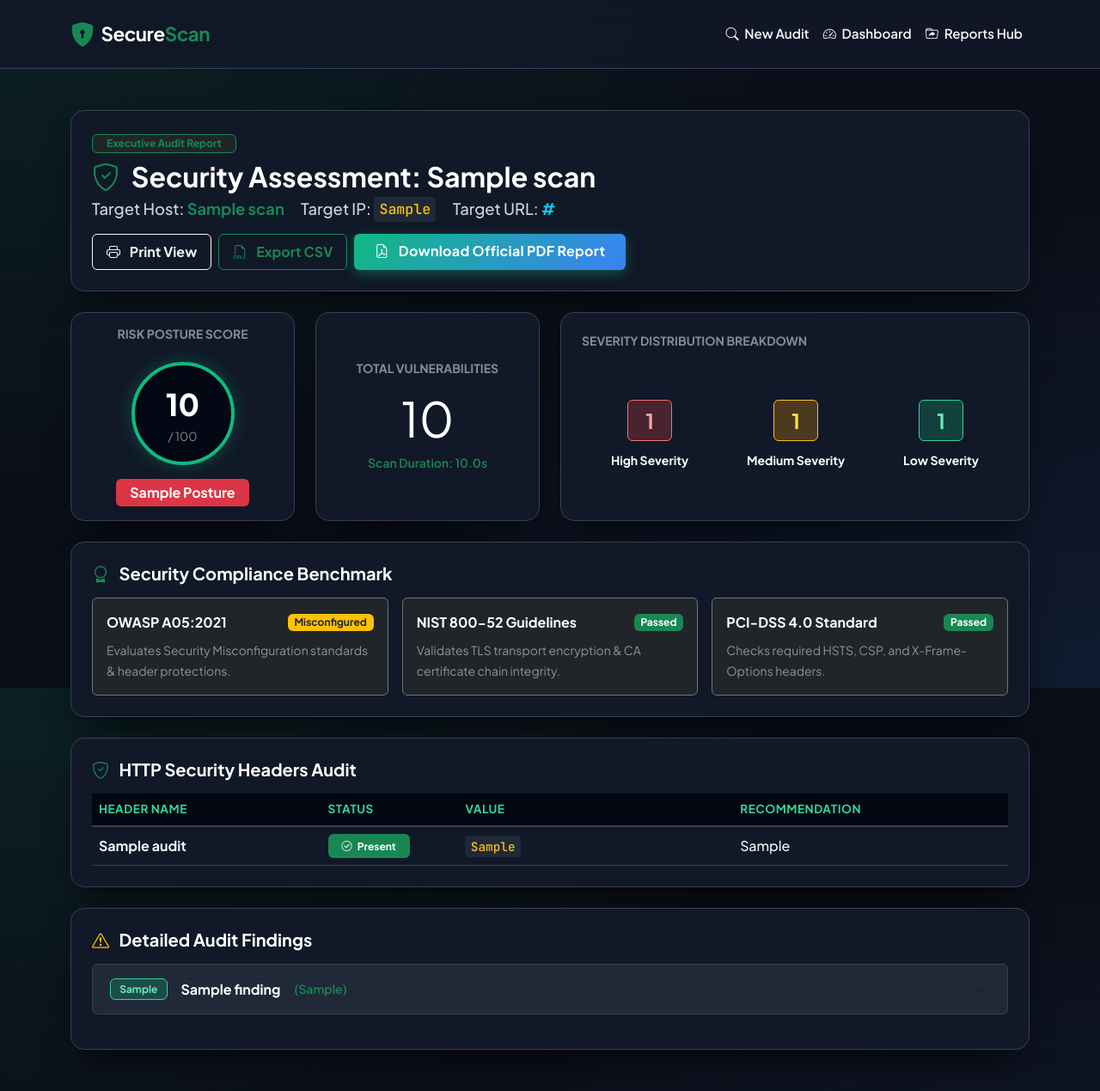
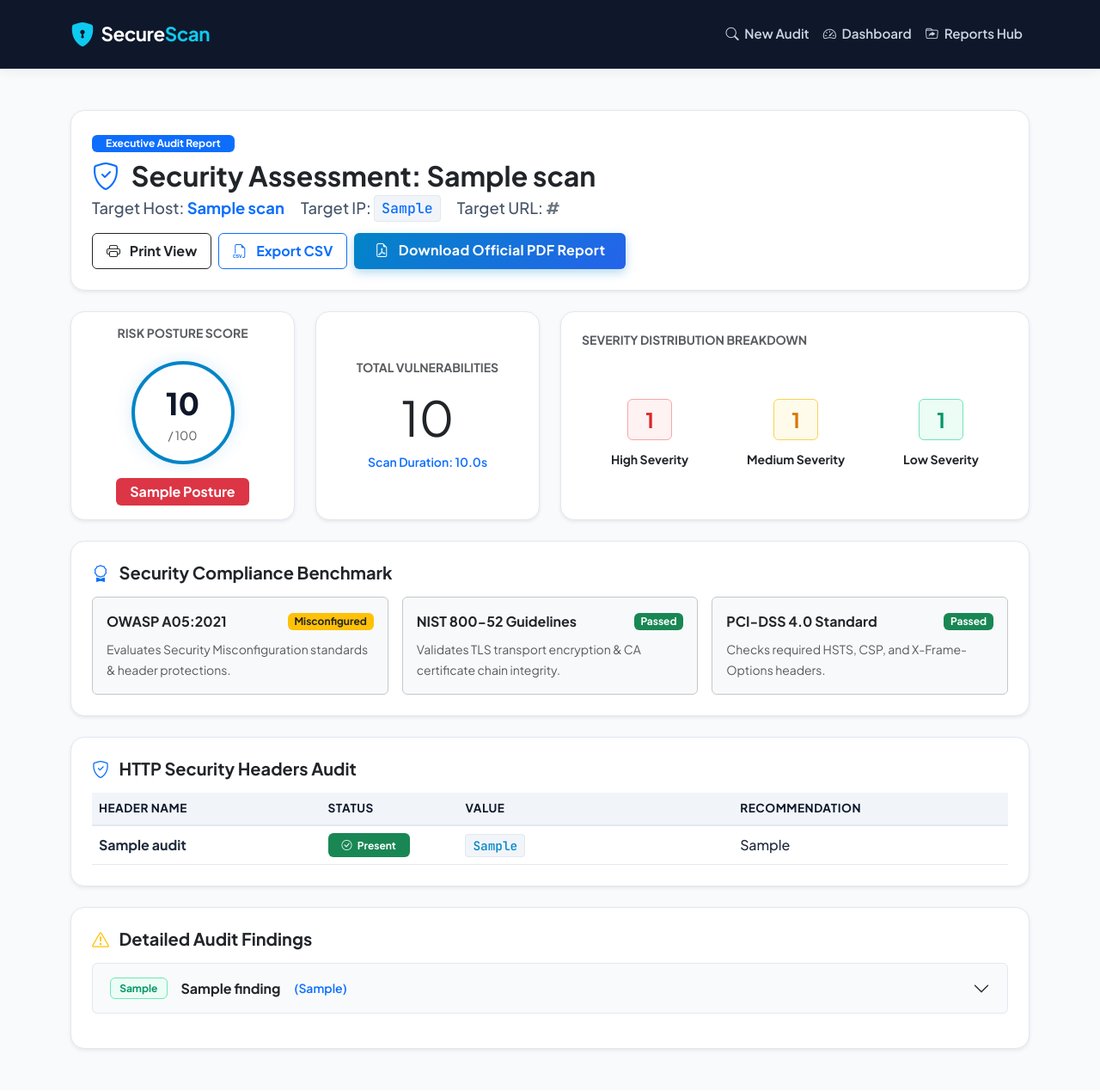
Before and after one commit to 4guru07/Web-application-security-scanner, a Flask app: page /report/1 in a window 1280 px wide. Shown: the whole page at 86% size. After the commit the page ends 1223 px from the top, so only its background shows below. Run offline with Flask 3, Linux system fonts and the light colour scheme; tables that the repository leaves empty hold one stand-in row (values such as "Sample post").

Commit message:
Redesign UI with professional Light theme, separate URL/Domain/IP search tabs, and BFCache Back button reset handler

```diff
--- a/static/css/style.css
+++ b/static/css/style.css
@@ -1,40 +1,35 @@
 @import url('https://fonts.googleapis.com/css2?family=Plus+Jakarta+Sans:wght@400;500;600;700;800&family=JetBrains+Mono:wght@400;500;600&display=swap');
 
 :root {
-  --bg-dark: #0b0f19;
-  --bg-card: #111827;
-  --bg-card-hover: #1f2937;
-  --bg-input: #1f2937;
-  --border-color: #374151;
-  --border-focus: #10b981;
+  --bg-light: #f8fafc;
+  --bg-card: #ffffff;
+  --bg-input: #ffffff;
+  --border-color: #e2e8f0;
+  --border-focus: #0284c7;
 
-  --text-white: #ffffff;
-  --text-heading: #f9fafb;
-  --text-body: #e5e7eb;
-  --text-muted: #9ca3af;
+  --text-primary: #0f172a;
+  --text-heading: #1e293b;
+  --text-body: #334155;
+  --text-muted: #64748b;
 
-  --accent-teal: #10b981;
-  --accent-emerald: #059669;
-  --accent-indigo: #6366f1;
+  --accent-primary: #0284c7;
+  --accent-secondary: #059669;
+  --accent-dark: #0f172a;
 
-  --gradient-btn: linear-gradient(135deg, #10b981 0%, #3b82f6 100%);
-  --gradient-btn-hover: linear-gradient(135deg, #059669 0%, #2563eb 100%);
-  --gradient-text: linear-gradient(135deg, #34d399 0%, #60a5fa 100%);
+  --gradient-btn: linear-gradient(135deg, #0284c7 0%, #2563eb 100%);
+  --gradient-btn-hover: linear-gradient(135deg, #0369a1 0%, #1d4ed8 100%);
+  --gradient-text: linear-gradient(135deg, #0284c7 0%, #059669 100%);
 
-  --high-color: #f87171;
-  --high-bg: rgba(239, 68, 68, 0.25);
-  --med-color: #fbbf24;
-  --med-bg: rgba(245, 158, 11, 0.25);
-  --low-color: #34d399;
-  --low-bg: rgba(16, 185, 129, 0.25);
+  --high-color: #dc2626;
+  --high-bg: #fef2f2;
+  --med-color: #d97706;
+  --med-bg: #fffbeb;
+  --low-color: #059669;
+  --low-bg: #ecfdf5;
 }
 
 body {
-  background-color: var(--bg-dark);
-  background-image:
-    radial-gradient(at 0% 0%, rgba(16, 185, 129, 0.1) 0px, transparent 50%),
-    radial-gradient(at 100% 100%, rgba(59, 130, 246, 0.1) 0px, transparent 50%);
-  background-attachment: fixed;
+  background-color: var(--bg-light);
   color: var(--text-body);
   font-family: 'Plus Jakarta Sans', system-ui, -apple-system, sans-serif;
   min-height: 100vh;
@@ -42,20 +37,20 @@ body {
 
 /* Navbar */
 .navbar-custom {
-  background-color: rgba(17, 24, 39, 0.95) !important;
-  backdrop-filter: blur(16px);
-  border-bottom: 1px solid var(--border-color);
+  background-color: #0f172a !important;
+  border-bottom: 1px solid #1e293b;
   padding: 0.85rem 0;
+  box-shadow: 0 4px 12px rgba(0, 0, 0, 0.05);
 }
 
 .navbar-brand {
   font-size: 1.4rem;
-  color: var(--text-white) !important;
+  color: #ffffff !important;
   letter-spacing: -0.5px;
 }
 
 .navbar-nav .nav-link {
-  color: #f3f4f6 !important;
+  color: #cbd5e1 !important;
   font-weight: 600;
   font-size: 0.95rem;
   padding: 0.5rem 1rem;
@@ -75,7 +70,7 @@ body {
 }
 
 .text-high-contrast-muted {
-  color: #d1d5db !important;
+  color: #475569 !important;
   font-size: 1.15rem;
   font-weight: 500;
 }
@@ -85,7 +80,7 @@ body {
   background: var(--bg-card) !important;
   border: 1px solid var(--border-color) !important;
   border-radius: 16px;
-  box-shadow: 0 20px 40px -15px rgba(0, 0, 0, 0.8);
+  box-shadow: 0 10px 30px -10px rgba(0, 0, 0, 0.06);
 }
 
 .hero-card {
@@ -137,38 +153,38 @@ body {
   font-weight: 700;
   letter-spacing: 0.3px;
   border: none !important;
-  box-shadow: 0 4px 14px 0 rgba(16, 185, 129, 0.4);
+  box-shadow: 0 4px 12px rgba(2, 132, 199, 0.3);
   transition: all 0.25s ease;
 }
 
 .btn-gradient:hover {
   background: var(--gradient-btn-hover) !important;
-  box-shadow: 0 6px 20px 0 rgba(16, 185, 129, 0.6);
-  transform: translateY(-2px);
+  box-shadow: 0 6px 18px rgba(2, 132, 199, 0.4);
+  transform: translateY(-1px);
   color: #ffffff !important;
 }
 
 /* Badges */
 .badge-high {
   background-color: var(--high-bg);
-  color: #fca5a5 !important;
-  border: 1px solid var(--high-color);
+  color: var(--high-color) !important;
+  border: 1px solid #fca5a5;
   font-weight: 700;
   padding: 0.45em 0.85em;
 }
 
 .badge-med {
   background-color: var(--med-bg);
-  color: #fde047 !important;
-  border: 1px solid var(--med-color);
+  color: var(--med-color) !important;
+  border: 1px solid #fcd34d;
   font-weight: 700;
   padding: 0.45em 0.85em;
 }
 
 .badge-low {
   background-color: var(--low-bg);
-  color: #6ee7b7 !important;
-  border: 1px solid var(--low-color);
+  color: var(--low-color) !important;
+  border: 1px solid #6ee7b7;
   font-weight: 700;
   padding: 0.45em 0.85em;
 }
@@ -183,38 +199,38 @@ body {
   align-items: center;
   justify-content: center;
   margin: 0 auto;
-  border: 4px solid var(--accent-teal);
-  background: rgba(3, 7, 18, 0.9);
-  box-shadow: 0 0 20px rgba(16, 185, 129, 0.3);
+  border: 4px solid var(--accent-primary);
+  background: #ffffff;
+  box-shadow: 0 0 20px rgba(2, 132, 199, 0.15);
 }
 
 .score-number {
   font-size: 2.2rem;
   font-weight: 800;
-  color: #ffffff;
+  color: var(--text-primary);
 }
 
-/* Tables - Force High Contrast Dark Styling */
+/* Tables - Clean Professional Light Theme */
 .table-custom {
-  --bs-table-bg: #111827 !important;
-  --bs-table-color: #f9fafb !important;
-  background-color: #111827 !important;
-  color: #f9fafb !important;
+  --bs-table-bg: #ffffff !important;
+  --bs-table-color: #0f172a !important;
+  background-color: #ffffff !important;
+  color: #0f172a !important;
   border-color: var(--border-color) !important;
 }
 
 .table-custom tbody, .table-custom tr, .table-custom td, .table-custom th {
-  --bs-table-bg: #111827 !important;
-  --bs-table-color: #f9fafb !important;
-  background-color: #111827 !important;
-  color: #f9fafb !important;
+  --bs-table-bg: #ffffff !important;
+  --bs-table-color: #0f172a !important;
+  background-color: #ffffff !important;
+  color: #0f172a !important;
   border-color: var(--border-color) !important;
   vertical-align: middle;
 }
 
 .table-custom th {
-  background-color: #030712 !important;
-  color: #34d399 !important;
+  background-color: #f1f5f9 !important;
+  color: #0f172a !important;
   font-weight: 700;
   text-transform: uppercase;
   font-size: 0.85rem;
@@ -223,37 +239,39 @@ body {
 }
 
 .table-custom td {
-  color: #f3f4f6 !important;
+  color: #1e293b !important;
   font-weight: 500;
 }
 
 /* Code values inside table */
 .table-custom code, code {
-  color: #fbbf24 !important; /* Warm gold/amber code text */
-  background-color: #1f2937 !important;
-  padding: 0.2rem 0.4rem;
+  color: #0284c7 !important;
+  background-color: #f1f5f9 !important;
+  padding: 0.2rem 0.5rem;
   border-radius: 4px;
   font-family: 'JetBrains Mono', monospace;
   font-size: 0.9em;
+  border: 1px solid #e2e8f0;
 }
 
 /* Accordion */
 .accordion-button-custom {
-  background-color: #1f2937 !important;
-  color: #ffffff !important;
+  background-color: #f8fafc !important;
+  color: #0f172a !important;
   font-weight: 600;
   border: 1px solid var(--border-color);
 }
 
 .accordion-body-custom {
-  background-color: #030712 !important;
-  color: #e5e7eb !important;
+  background-color: #ffffff !important;
+  color: #334155 !important;
   border-top: 1px solid var(--border-color);
 }
 
 /* Loading state */
 .loading-box {
-  background-color: rgba(3, 7, 18, 0.9);
+  background-color: #ffffff;
   border: 1px solid var(--border-color);
   border-radius: 16px;
+  box-shadow: 0 10px 25px rgba(0, 0, 0, 0.05);
 }
--- a/templates/report.html
+++ b/templates/report.html
@@ -13,8 +13,8 @@
     <nav class="navbar navbar-expand-lg navbar-dark navbar-custom sticky-top">
         <div class="container">
             <a class="navbar-brand d-flex align-items-center fw-bold" href="{{ url_for('index') }}">
-                <i class="bi bi-shield-lock-fill text-success me-2 fs-3"></i>
-                <span>Secure<span class="text-success">Scan</span></span>
+                <i class="bi bi-shield-lock-fill text-info me-2 fs-3"></i>
+                <span>Secure<span class="text-info">Scan</span></span>
             </a>
             <div class="navbar-nav ms-auto">
                 <a class="nav-link" href="{{ url_for('index') }}"><i class="bi bi-search me-1"></i> New Audit</a>
@@ -27,22 +27,22 @@
     <div class="container py-5">
 
         <!-- Header & Primary Report Action Section -->
-        <div class="card glass-card p-4 mb-4 border-success">
+        <div class="card glass-card p-4 mb-4 shadow-sm border-primary">
             <div class="d-flex justify-content-between align-items-center flex-wrap gap-3">
                 <div>
-                    <span class="badge bg-dark text-success border border-success mb-2 px-3 py-1 fw-bold">Executive Audit Report</span>
-                    <h2 class="fw-bold text-white mb-1"><i class="bi bi-shield-check text-success me-2"></i> Security Assessment: {{ scan.target_name or scan.domain }}</h2>
+                    <span class="badge bg-primary text-white mb-2 px-3 py-1 fw-bold">Executive Audit Report</span>
+                    <h2 class="fw-bold text-dark mb-1"><i class="bi bi-shield-check text-primary me-2"></i> Security Assessment: {{ scan.target_name or scan.domain }}</h2>
                     <p class="text-high-contrast-muted mb-0">
-                        Target Host: <span class="text-success fw-bold me-3">{{ scan.target_name or scan.domain }}</span>
-                        Target IP: <code class="text-warning me-3">{{ scan.target_ip or 'N/A' }}</code>
-                        Target URL: <span class="text-info fw-bold">{{ scan.target_url }}</span>
+                        Target Host: <span class="text-primary fw-bold me-3">{{ scan.target_name or scan.domain }}</span>
+                        Target IP: <code class="text-primary me-3">{{ scan.target_ip or 'N/A' }}</code>
+                        Target URL: <span class="text-secondary fw-bold">{{ scan.target_url }}</span>
                     </p>
                 </div>
                 <div class="d-flex gap-2 flex-wrap">
-                    <button onclick="window.print()" class="btn btn-outline-light px-3 py-2 fw-bold">
+                    <button onclick="window.print()" class="btn btn-outline-dark px-3 py-2 fw-bold">
                         <i class="bi bi-printer me-2"></i> Print View
                     </button>
-                    <a href="{{ url_for('export_csv') }}" class="btn btn-outline-success px-3 py-2 fw-bold">
+                    <a href="{{ url_for('export_csv') }}" class="btn btn-outline-primary px-3 py-2 fw-bold">
                         <i class="bi bi-filetype-csv me-2"></i> Export CSV
                     </a>
                     <a href="{{ url_for('download_pdf', scan_id=scan.id) }}" class="btn btn-gradient px-4 py-2 fs-6 fw-bold">
@@ -55,11 +55,11 @@
         <!-- Metrics Overview -->
         <div class="row g-4 mb-4">
             <div class="col-md-3">
-                <div class="card glass-card p-3 text-center">
-                    <h6 class="text-white-50 small text-uppercase fw-bold">Risk Posture Score</h6>
+                <div class="card glass-card p-3 text-center shadow-sm">
+                    <h6 class="text-muted small text-uppercase fw-bold">Risk Posture Score</h6>
                     <div class="score-circle my-3">
                         <span class="score-number">{{ scan.risk_score }}</span>
-                        <span class="small text-white-50">/ 100</span>
+                        <span class="small text-muted">/ 100</span>
                     </div>
                     <div>
                         <span class="badge {{ 'bg-success text-white' if scan.risk_score >= 80 else ('bg-warning text-dark' if scan.risk_score >= 60 else 'bg-danger text-white') }} fs-6 px-3 py-2">
@@ -69,27 +69,27 @@
                 </div>
             </div>
             <div class="col-md-3">
-                <div class="card glass-card p-3 text-center h-100 justify-content-center">
-                    <h6 class="text-white-50 small text-uppercase fw-bold">Total Vulnerabilities</h6>
-                    <h2 class="display-4 fw-extrabold text-white my-2">{{ scan.total_vulnerabilities }}</h2>
-                    <span class="text-success fw-semibold small">Scan Duration: {{ scan.scan_duration }}s</span>
+                <div class="card glass-card p-3 text-center h-100 justify-content-center shadow-sm">
+                    <h6 class="text-muted small text-uppercase fw-bold">Total Vulnerabilities</h6>
+                    <h2 class="display-4 fw-extrabold text-dark my-2">{{ scan.total_vulnerabilities }}</h2>
+                    <span class="text-primary fw-semibold small">Scan Duration: {{ scan.scan_duration }}s</span>
                 </div>
             </div>
             <div class="col-md-6">
-                <div class="card glass-card p-4 h-100">
-                    <h6 class="text-white-50 small text-uppercase fw-bold mb-4">Severity Distribution Breakdown</h6>
+                <div class="card glass-card p-4 h-100 shadow-sm">
+                    <h6 class="text-muted small text-uppercase fw-bold mb-4">Severity Distribution Breakdown</h6>
                     <div class="d-flex justify-content-around text-center my-auto">
                         <div>
                             <span class="badge badge-high fs-4 mb-2">{{ scan.high_count }}</span>
-                            <div class="small fw-bold text-white mt-1">High Severity</div>
+                            <div class="small fw-bold text-dark mt-1">High Severity</div>
                         </div>
                         <div>
                             <span class="badge badge-med fs-4 mb-2">{{ scan.medium_count }}</span>
-                            <div class="small fw-bold text-white mt-1">Medium Severity</div>
+                            <div class="small fw-bold text-dark mt-1">Medium Severity</div>
                         </div>
                         <div>
                             <span class="badge badge-low fs-4 mb-2">{{ scan.low_count }}</span>
-                            <div class="small fw-bold text-white mt-1">Low Severity</div>
+                            <div class="small fw-bold text-dark mt-1">Low Severity</div>
                         </div>
                     </div>
                 </div>
@@ -97,50 +97,50 @@
         </div>
 
         <!-- Security Compliance Benchmark -->
-        <div class="card glass-card p-4 mb-4">
-            <h5 class="fw-bold text-white mb-3"><i class="bi bi-award text-success me-2"></i> Security Compliance Benchmark</h5>
+        <div class="card glass-card p-4 mb-4 shadow-sm">
+            <h5 class="fw-bold text-dark mb-3"><i class="bi bi-award text-primary me-2"></i> Security Compliance Benchmark</h5>
             <div class="row g-3">
                 <div class="col-md-4">
-                    <div class="p-3 bg-dark border border-secondary rounded">
+                    <div class="p-3 bg-light border border-secondary-subtle rounded">
                         <div class="d-flex justify-content-between align-items-center mb-2">
-                            <span class="fw-bold text-white">OWASP A05:2021</span>
+                            <span class="fw-bold text-dark">OWASP A05:2021</span>
                             <span class="badge {{ 'bg-success' if scan.high_count == 0 else 'bg-warning text-dark' }}">
                                 {{ 'Compliant' if scan.high_count == 0 else 'Misconfigured' }}
                             </span>
                         </div>
-                        <small class="text-white-50">Evaluates Security Misconfiguration standards & header protections.</small>
+                        <small class="text-muted">Evaluates Security Misconfiguration standards & header protections.</small>
                     </div>
                 </div>
                 <div class="col-md-4">
-                    <div class="p-3 bg-dark border border-secondary rounded">
+                    <div class="p-3 bg-light border border-secondary-subtle rounded">
                         <div class="d-flex justify-content-between align-items-center mb-2">
-                            <span class="fw-bold text-white">NIST 800-52 Guidelines</span>
+                            <span class="fw-bold text-dark">NIST 800-52 Guidelines</span>
                             <span class="badge {{ 'bg-success' if scan.ssl_audit and scan.ssl_audit.certificate_valid else 'bg-danger' }}">
                                 {{ 'Passed' if scan.ssl_audit and scan.ssl_audit.certificate_valid else 'Failed' }}
                             </span>
                         </div>
-                        <small class="text-white-50">Validates TLS transport encryption & CA certificate chain integrity.</small>
+                        <small class="text-muted">Validates TLS transport encryption & CA certificate chain integrity.</small>
                     </div>
                 </div>
                 <div class="col-md-4">
-                    <div class="p-3 bg-dark border border-secondary rounded">
+                    <div class="p-3 bg-light border border-secondary-subtle rounded">
                         <div class="d-flex justify-content-between align-items-center mb-2">
-                            <span class="fw-bold text-white">PCI-DSS 4.0 Standard</span>
+                            <span class="fw-bold text-dark">PCI-DSS 4.0 Standard</span>
                             <span class="badge {{ 'bg-success' if missing_count == 0 else 'bg-danger' }}">
                                 {{ 'Passed' if missing_count == 0 else missing_count ~ ' Headers Missing' }}
                             </span>
                         </div>
-                        <small class="text-white-50">Checks required HSTS, CSP, and X-Frame-Options headers.</small>
+                        <small class="text-muted">Checks required HSTS, CSP, and X-Frame-Options headers.</small>
                     </div>
                 </div>
             </div>
         </div>
 
         <!-- Security Headers Matrix -->
-        <div class="card glass-card p-4 mb-4">
-            <h5 class="fw-bold text-white mb-3"><i class="bi bi-shield-check text-success me-2"></i> HTTP Security Headers Audit</h5>
+        <div class="card glass-card p-4 mb-4 shadow-sm">
+            <h5 class="fw-bold text-dark mb-3"><i class="bi bi-shield-check text-primary me-2"></i> HTTP Security Headers Audit</h5>
             <div class="table-responsive">
-                <table class="table table-dark table-custom align-middle mb-0">
+                <table class="table table-custom align-middle mb-0">
                     <thead>
                         <tr>
                             <th scope="col" style="width: 25%;">HEADER NAME</th>
@@ -152,7 +152,7 @@
                     <tbody>
                         {% for ha in scan.header_audits %}
                         <tr>
-                            <td class="fw-bold text-white fs-6">{{ ha.header_name }}</td>
+                            <td class="fw-bold text-dark fs-6">{{ ha.header_name }}</td>
                             <td>
                                 {% if ha.status == 'Present' %}
                                     <span class="badge bg-success text-white px-3 py-2"><i class="bi bi-check-circle me-1"></i> Present</span>
@@ -161,7 +161,7 @@
                                 {% endif %}
                             </td>
                             <td><code>{{ ha.header_value or 'N/A' }}</code></td>
-                            <td class="text-light fw-medium">{{ ha.recommendation }}</td>
+                            <td class="text-secondary fw-medium">{{ ha.recommendation }}</td>
                         </tr>
                         {% endfor %}
                     </tbody>
@@ -171,35 +171,35 @@
 
         <!-- Server Remediation Patch Assistant -->
         {% if missing_count > 0 %}
-        <div class="card glass-card p-4 mb-4">
+        <div class="card glass-card p-4 mb-4 shadow-sm">
             <div class="d-flex justify-content-between align-items-center mb-3">
-                <h5 class="fw-bold text-white mb-0"><i class="bi bi-code-square text-success me-2"></i> Server Remediation Patch Assistant</h5>
-                <span class="badge bg-success text-white">Auto-Generated Fixes</span>
+                <h5 class="fw-bold text-dark mb-0"><i class="bi bi-code-square text-primary me-2"></i> Server Remediation Patch Assistant</h5>
+                <span class="badge bg-primary text-white">Auto-Generated Fixes</span>
             </div>
             <p class="text-high-contrast-muted mb-3">Copy and paste these configuration directives into your web server configuration file to fix all {{ missing_count }} missing security headers instantly:</p>
 
-            <ul class="nav nav-tabs border-secondary mb-3" id="remediationTab" role="tablist">
+            <ul class="nav nav-tabs border-secondary-subtle mb-3" id="remediationTab" role="tablist">
                 <li class="nav-item" role="presentation">
-                    <button class="nav-link active text-white fw-bold" id="nginx-tab" data-bs-toggle="tab" data-bs-target="#nginx" type="button" role="tab">Nginx Config</button>
+                    <button class="nav-link active text-dark fw-bold" id="nginx-tab" data-bs-toggle="tab" data-bs-target="#nginx" type="button" role="tab">Nginx Config</button>
                 </li>
                 <li class="nav-item" role="presentation">
-                    <button class="nav-link text-white fw-bold" id="apache-tab" data-bs-toggle="tab" data-bs-target="#apache" type="button" role="tab">Apache (.htaccess)</button>
+                    <button class="nav-link text-dark fw-bold" id="apache-tab" data-bs-toggle="tab" data-bs-target="#apache" type="button" role="tab">Apache (.htaccess)</button>
                 </li>
             </ul>
             <div class="tab-content" id="remediationTabContent">
                 <div class="tab-pane fade show active" id="nginx" role="tabpanel">
-                    <pre class="bg-dark p-3 rounded border border-secondary text-warning font-monospace mb-0"><code>{{ snippets.nginx }}</code></pre>
+                    <pre class="bg-dark p-3 rounded border text-warning font-monospace mb-0"><code>{{ snippets.nginx }}</code></pre>
                 </div>
                 <div class="tab-pane fade" id="apache" role="tabpanel">
-                    <pre class="bg-dark p-3 rounded border border-secondary text-warning font-monospace mb-0"><code>{{ snippets.apache }}</code></pre>
+                    <pre class="bg-dark p-3 rounded border text-warning font-monospace mb-0"><code>{{ snippets.apache }}</code></pre>
                 </div>
             </div>
         </div>
         {% endif %}
 
         <!-- Findings List -->
-        <div class="card glass-card p-4">
-            <h5 class="fw-bold text-white mb-3"><i class="bi bi-exclamation-triangle text-warning me-2"></i> Detailed Audit Findings</h5>
+        <div class="card glass-card p-4 shadow-sm">
+            <h5 class="fw-bold text-dark mb-3"><i class="bi bi-exclamation-triangle text-warning me-2"></i> Detailed Audit Findings</h5>
             {% if not scan.findings %}
                 <div class="alert alert-success fw-bold mb-0">
                     <i class="bi bi-shield-check me-2"></i> Excellent! No major security issues detected during passive analysis.
@@ -213,16 +213,16 @@
                                 <span class="badge {{ 'badge-high' if f.severity == 'High' else ('badge-med' if f.severity == 'Medium' else 'badge-low') }} me-3">
                                     {{ f.severity }}
                                 </span>
-                                <span class="fw-bold text-white me-3 fs-6">{{ f.title }}</span>
-                                <span class="text-success small fw-semibold">({{ f.category }})</span>
+                                <span class="fw-bold text-dark me-3 fs-6">{{ f.title }}</span>
+                                <span class="text-primary small fw-semibold">({{ f.category }})</span>
                             </button>
                         </h2>
                         <div id="collapse{{ f.id }}" class="accordion-collapse collapse" data-bs-parent="#findingsAccordion">
                             <div class="accordion-body accordion-body-custom rounded-bottom p-4">
-                                <p class="mb-2 text-white"><strong>Description:</strong> {{ f.description }}</p>
-                                <p class="mb-2 text-success"><strong>Recommendation:</strong> {{ f.recommendation }}</p>
+                                <p class="mb-2 text-dark"><strong>Description:</strong> {{ f.description }}</p>
+                                <p class="mb-2 text-primary"><strong>Recommendation:</strong> {{ f.recommendation }}</p>
                                 {% if f.details %}
-                                    <div class="p-3 bg-dark border border-secondary rounded font-monospace small mt-3 text-warning">
+                                    <div class="p-3 bg-light border rounded font-monospace small mt-3 text-dark">
                                         {{ f.details }}
                                     </div>
                                 {% endif %}
```
Also changed, not shown: other parts of static/css/style.css (+31 -10 lines), templates/dashboard.html (+29 -29 lines), templates/index.html (+105 -27 lines), templates/reports_hub.html (+15 -15 lines).
